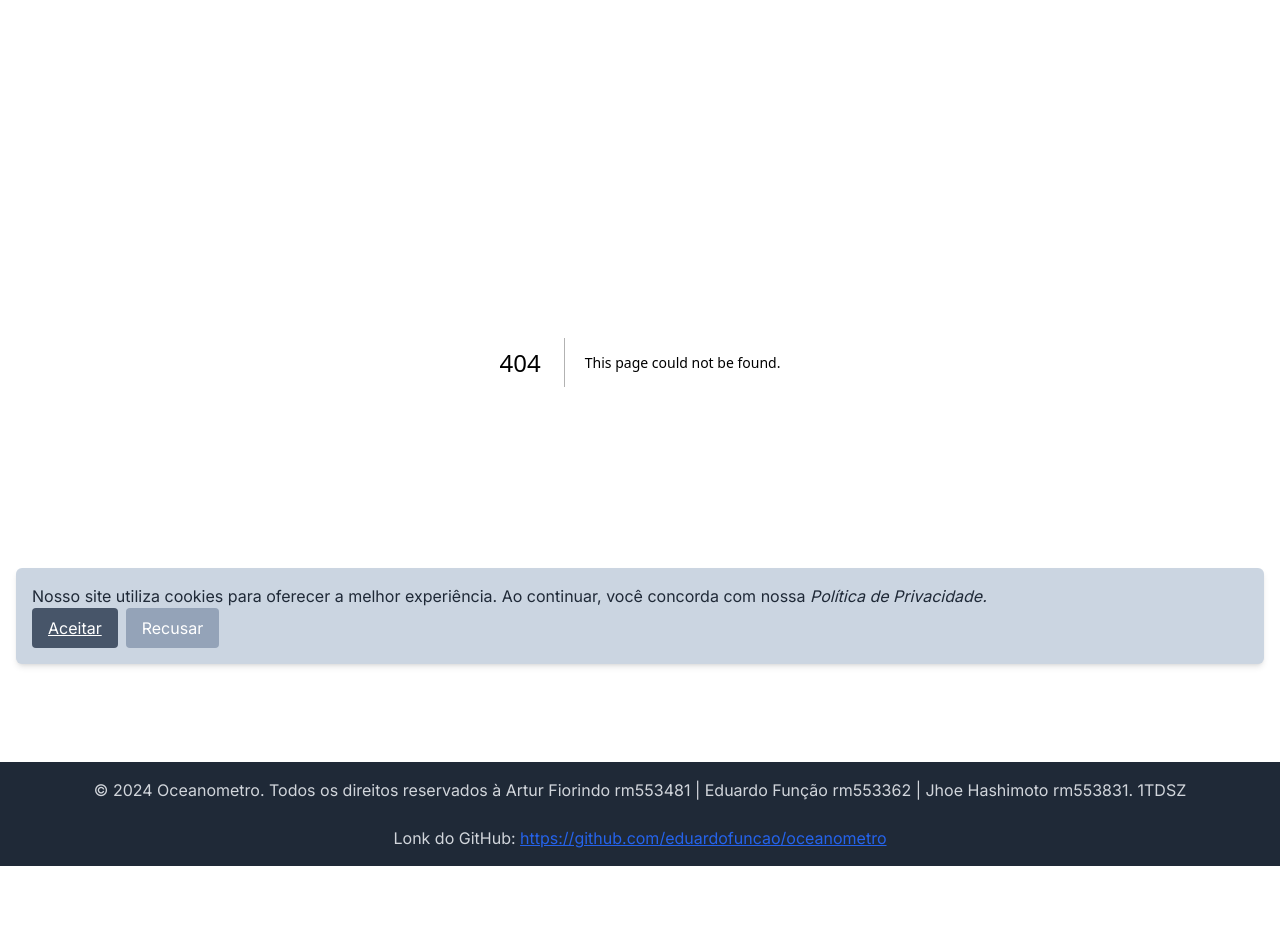
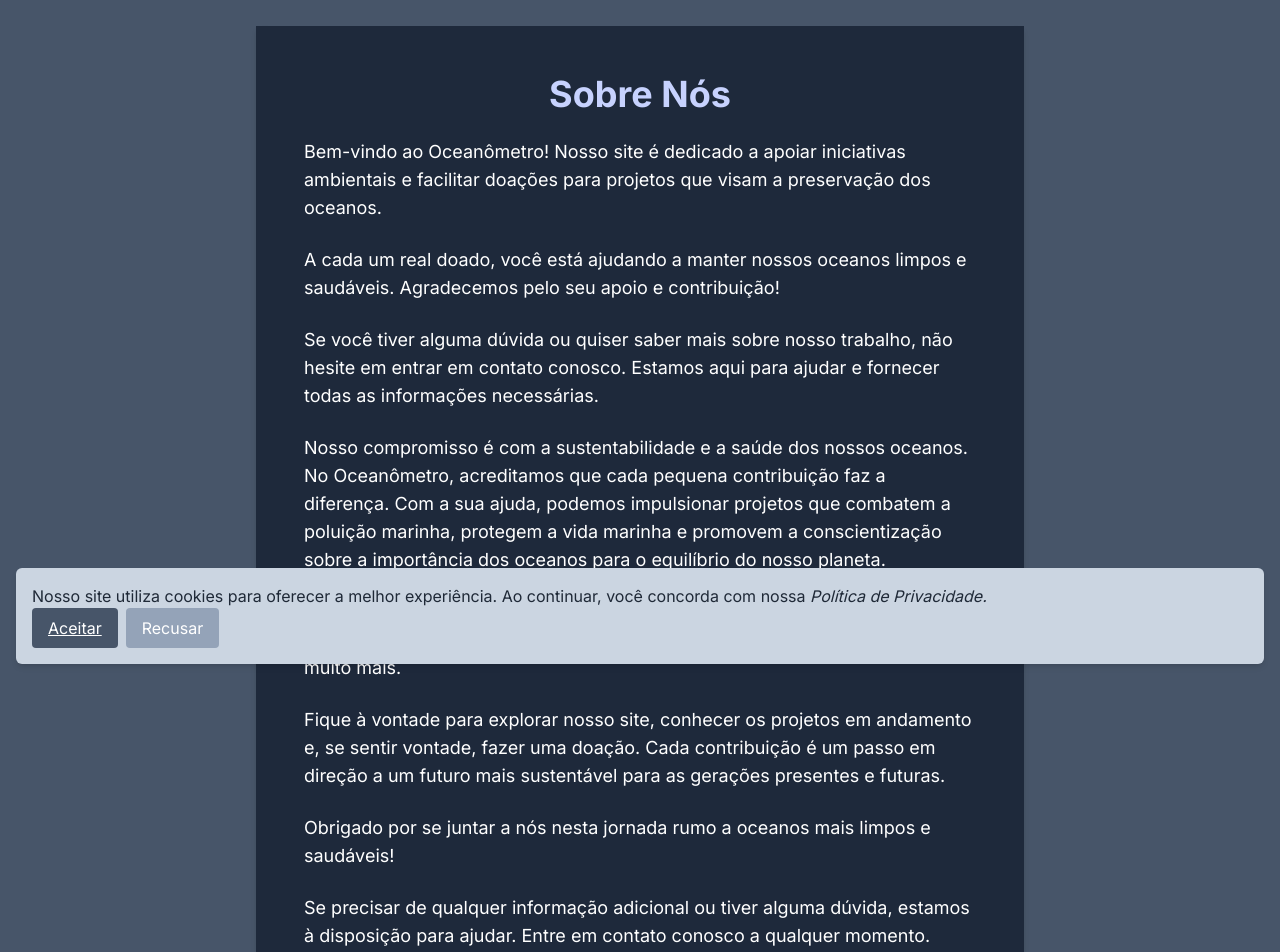
Before and after one commit to eduardofuncao/oceanometro, a Next.js app: page /pages/sobre in a window 1280 px wide. Before the commit this address had no page. Shown: the part 120-1072 px from the top of the page. Before the commit the page ends 986 px from the top, so only its background shows below. Built offline with nearby package versions, Linux system fonts and the light colour scheme.

Commit message:
Adicionando pag Sobre nós

```diff
--- a/app/components/header/cabecalho.tsx
+++ b/app/components/header/cabecalho.tsx
@@ -11,7 +11,7 @@ export default function Header() {
           <span className="ml-3 text-xl font-bold text-gray-300">Oceanômetro</span>
         </div>
         <nav className="flex space-x-4">
-          <Link href="/contact"className="text-gray-300 hover:text-cyan-500">Sobre</Link>
+          <Link href="./pages/sobre/"className="text-gray-300 hover:text-cyan-500">Sobre</Link>
         </nav>
       </div>
     </header>
--- /dev/null
+++ b/app/pages/sobre/page.tsx
@@ -0,0 +1,42 @@
+"use client";
+import Link from 'next/link';
+
+const About = () => {
+  return (
+    <div className="bg-slate-600 min-h-screen flex flex-col items-center justify-center">
+      <div className="w-full max-w-3xl p-12 bg-slate-800 shadow-md mt-16 mb-16">
+        <h1 className="text-4xl font-bold mb-6 text-center text-indigo-200">Sobre Nós</h1>
+
+        <p className="text-lg text-white mb-6">
+          Bem-vindo ao Oceanômetro! Nosso site é dedicado a apoiar iniciativas ambientais e facilitar doações para
+          projetos que visam a preservação dos oceanos.
+        </p>
+        <p className="text-lg text-white mb-6">
+          A cada um real doado, você está ajudando a manter nossos oceanos limpos e saudáveis. Agradecemos pelo seu
+          apoio e contribuição!
+        </p>
+        <p className="text-lg text-white mb-6">
+          Se você tiver alguma dúvida ou quiser saber mais sobre nosso trabalho, não hesite em entrar em contato conosco.
+          Estamos aqui para ajudar e fornecer todas as informações necessárias.
+        </p>
+        <p className="text-lg text-white mb-6">
+          Nosso compromisso é com a sustentabilidade e a saúde dos nossos oceanos. No Oceanômetro, acreditamos que cada pequena contribuição faz a diferença. Com a sua ajuda, podemos impulsionar projetos que combatem a poluição marinha, protegem a vida marinha e promovem a conscientização sobre a importância dos oceanos para o equilíbrio do nosso planeta.
+        </p>
+        <p className="text-lg text-white mb-6">
+          Além disso, estamos sempre buscando parcerias com organizações e especialistas dedicados à preservação dos oceanos. Juntos, podemos fazer muito mais.
+        </p>
+        <p className="text-lg text-white mb-6">
+          Fique à vontade para explorar nosso site, conhecer os projetos em andamento e, se sentir vontade, fazer uma doação. Cada contribuição é um passo em direção a um futuro mais sustentável para as gerações presentes e futuras.
+        </p>
+        <p className="text-lg text-white mb-6">
+          Obrigado por se juntar a nós nesta jornada rumo a oceanos mais limpos e saudáveis!
+        </p>
+        <p className="text-lg text-white mb-6">
+          Se precisar de qualquer informação adicional ou tiver alguma dúvida, estamos à disposição para ajudar. Entre em contato conosco a qualquer momento.
+        </p>
+      </div>
+    </div>
+  );
+};
+
+export default About;
```
